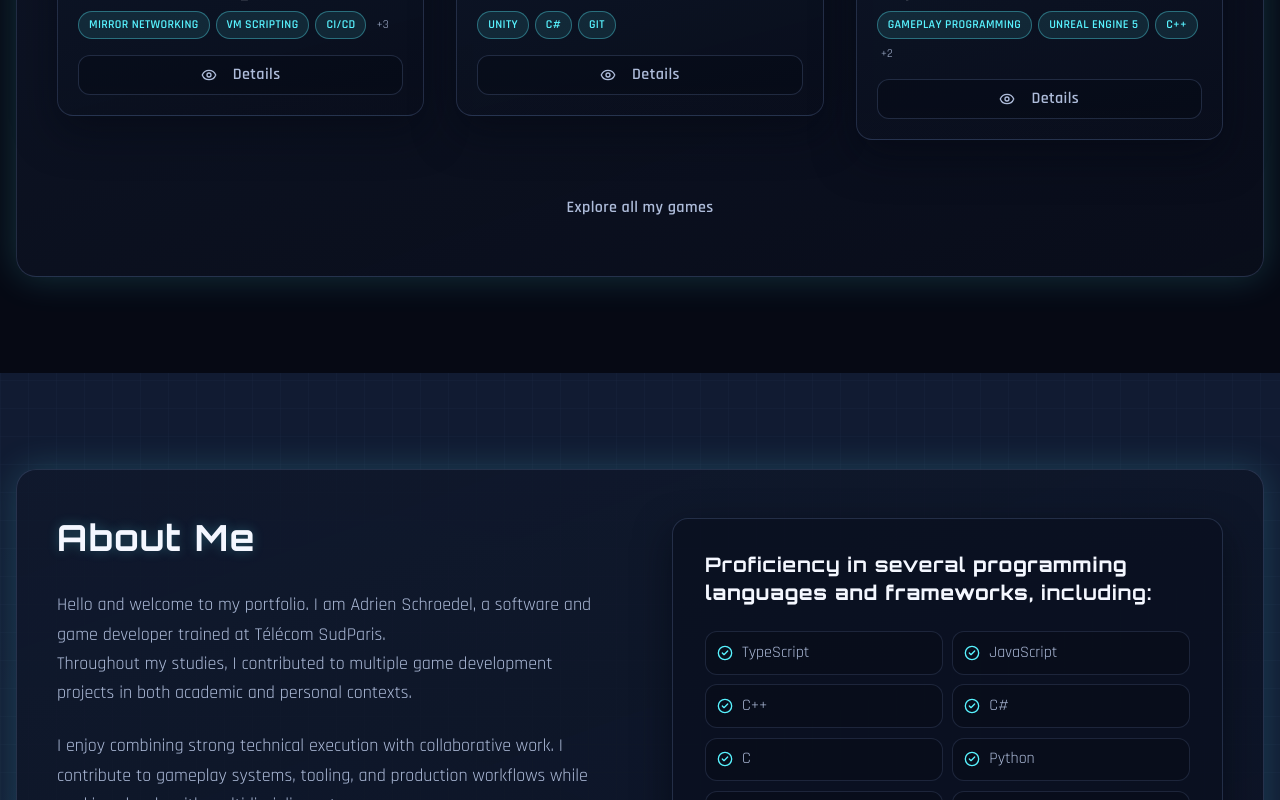
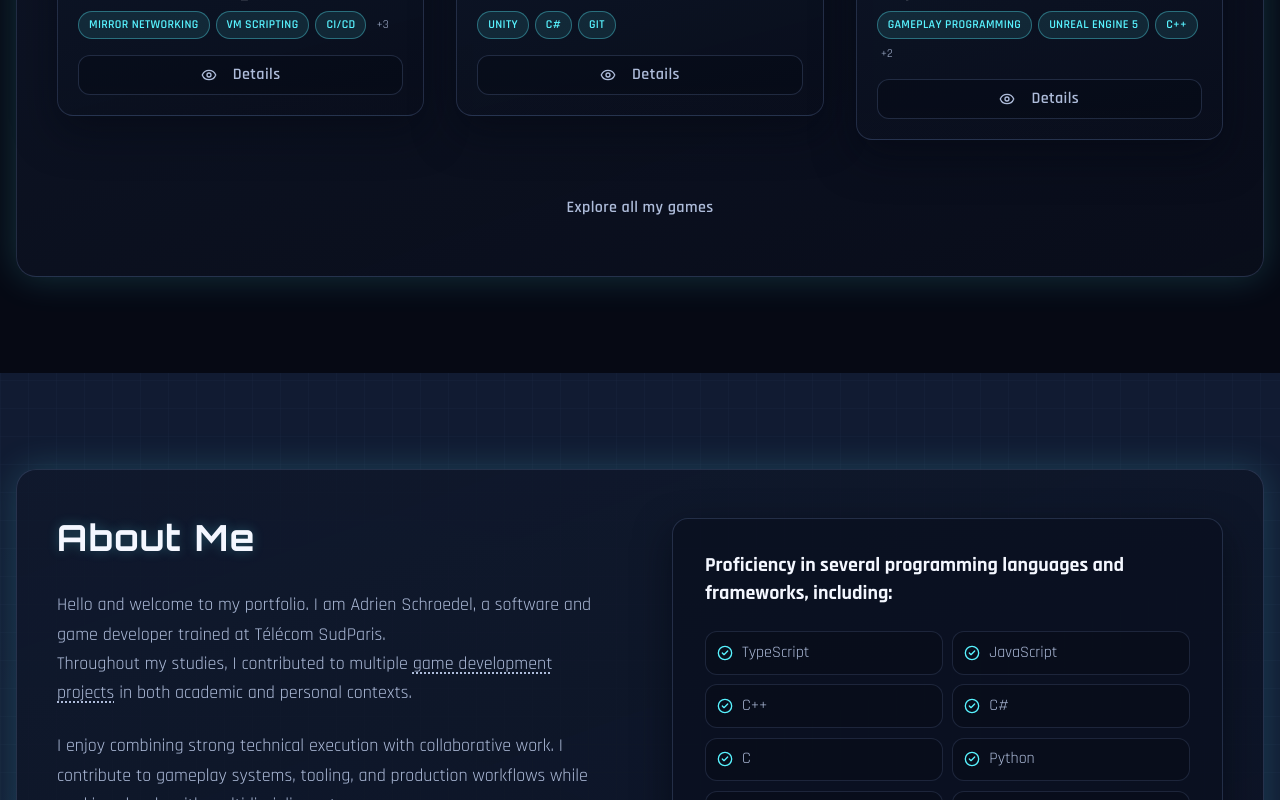
Before and after one commit to AdriKat2022/kat-portfolio, a React (Vite) app: page / in a window 1280 px wide. Shown: the part 2000-2800 px from the top of the page. Built offline with nearby package versions, Linux system fonts and the light colour scheme.

Commit message:
made safeRichText to safely parse allowed tags (will be soon removed because not a good practice)

```diff
--- a/src/components/layout/About.tsx
+++ b/src/components/layout/About.tsx
@@ -3,7 +3,8 @@ import { Download, CheckCircle2 } from 'lucide-react';
 import { Button } from '@components/ui/Button';
 import cvFile from '@/assets/docs/CV_GAME_FIELD.pdf';
 import { aboutSkills } from '@/data/skills';
-import { enforceExternalLinks, openExternalLink } from '@/lib/utils';
+import { openExternalLink } from '@/lib/utils';
+import { SafeRichText } from '@components/ui/SafeRichText';
 
 export function About() {
   const { t } = useTranslation();
@@ -21,11 +22,9 @@ export function About() {
             <h2 className="text-theme-strong mb-8 text-3xl font-bold text-glow md:text-4xl">
               {t('sections.titles.about')}
             </h2>
-            <div className="text-theme space-y-6 text-lg leading-relaxed">
-              <p dangerouslySetInnerHTML={{ __html: enforceExternalLinks(t('sections.about.p1')) }} />
-              <p dangerouslySetInnerHTML={{ __html: enforceExternalLinks(t('sections.about.p2')) }} />
-              <p dangerouslySetInnerHTML={{ __html: enforceExternalLinks(t('sections.about.p3')) }} />
-            </div>
+            <SafeRichText html={t('sections.about.p1')} className="text-theme text-lg leading-relaxed" />
+            <SafeRichText html={t('sections.about.p2')} className="mt-6 text-theme text-lg leading-relaxed" />
+            <SafeRichText html={t('sections.about.p3')} className="mt-6 text-theme text-lg leading-relaxed" />
 
             <div className="mt-10">
               <Button size="lg" onClick={() => openExternalLink(cvFile)}>
@@ -38,9 +37,9 @@ export function About() {
           {/* Right Column: Skills & Tools */}
           <div className="grid grid-cols-1 md:grid-cols-2 lg:grid-cols-1 gap-8">
             <div className="surface-card p-8">
-              <h3
+              <SafeRichText
+                html={t('sections.profile.column-1-head')}
                 className="text-theme-strong mb-6 text-xl font-bold"
-                dangerouslySetInnerHTML={{ __html: enforceExternalLinks(t('sections.profile.column-1-head')) }}
               />
               <ul className="skill-grid">
                 {skills.map((skill) => (
@@ -53,9 +52,9 @@ export function About() {
             </div>
 
             <div className="surface-card p-8">
-              <h3
+              <SafeRichText
+                html={t('sections.profile.column-2-head')}
                 className="text-theme-strong mb-6 text-xl font-bold"
-                dangerouslySetInnerHTML={{ __html: enforceExternalLinks(t('sections.profile.column-2-head')) }}
               />
               <ul className="skill-grid">
                 {tools.map((tool) => (
--- a/src/components/layout/Contact.tsx
+++ b/src/components/layout/Contact.tsx
@@ -2,7 +2,8 @@ import { useTranslation } from 'react-i18next';
 import { ArrowUp, Atom } from 'lucide-react';
 import { Button } from '@/components/ui/Button';
 import { contactMethods, socials, type ContactMethod, type SocialLink } from '@/data/contact';
-import { enforceExternalLinks, openExternalLink } from '@/lib/utils';
+import { openExternalLink } from '@/lib/utils';
+import { SafeRichText } from '@components/ui/SafeRichText';
 
 function ContactMethodCard({ method }: { method: ContactMethod }) {
   const { t } = useTranslation();
@@ -71,8 +72,9 @@ export function Contact() {
             {t('sections.titles.contact')}
           </h2>
 
-          <p className="text-theme mb-12 max-w-4xl text-xl leading-relaxed"
-             dangerouslySetInnerHTML={{ __html: enforceExternalLinks(t('sections.contact.subtitle')) }}
+          <SafeRichText
+            html={t('sections.contact.subtitle')}
+            className="text-theme mb-12 max-w-4xl text-xl leading-relaxed"
           />
 
           {/* Contact Cards */}
--- a/src/components/ui/LanguageSwitcher.tsx
+++ b/src/components/ui/LanguageSwitcher.tsx
@@ -18,7 +18,7 @@ export function LanguageSwitcher() {
       className="flex items-center gap-2 rounded-full border border-[var(--border)] px-3 hover:border-[var(--accent-border)]"
     >
       <Languages className="h-4 w-4" />
-      <span className="uppercase">{i18n.language}</span>
+      <span className="uppercase">{i18n.language === 'en' ? 'fr' : 'en'}</span>
     </Button>
   );
 }
--- a/src/components/ui/Modal.tsx
+++ b/src/components/ui/Modal.tsx
@@ -6,8 +6,9 @@ import { Button } from '@components/ui/Button';
 import { TechBadge } from '@components/ui/TechBadge';
 import { Skeleton } from '@components/ui/Skeleton';
 import { useLazyImage } from '@/hooks/useLazyImage';
-import { enforceExternalLinks, openExternalLink } from '@/lib/utils';
+import { openExternalLink } from '@/lib/utils';
 import { getLocalizedValue, getOptionalLocalizedValue } from '@/lib/i18n-utils';
+import { SafeRichText } from '@components/ui/SafeRichText';
 
 interface ModalProps {
   isOpen: boolean;
@@ -116,10 +117,7 @@ export function Modal({ isOpen, onClose, project }: ModalProps) {
 
                 {/* Description */}
                 <div className="lg:col-span-2">
-                  <div
-                    className="prose-theme prose max-w-none"
-                    dangerouslySetInnerHTML={{ __html: enforceExternalLinks(description) }}
-                  />
+                  <SafeRichText html={description} className="prose-theme prose max-w-none" />
                 </div>
               </div>
             </div>
--- /dev/null
+++ b/src/components/ui/SafeRichText.tsx
@@ -0,0 +1,77 @@
+import { Fragment, type ReactNode } from 'react';
+
+interface SafeRichTextProps {
+  html: string;
+  className?: string;
+}
+
+const ALLOWED_LINK_SCHEMAS = /^(https?:\/\/|mailto:|tel:|\/|#)/i;
+
+function toSafeHref(href: string | null): string | null {
+  if (!href) return null;
+  return ALLOWED_LINK_SCHEMAS.test(href) ? href : null;
+}
+
+function renderNode(node: ChildNode, key: string): ReactNode {
+  if (node.nodeType === Node.TEXT_NODE) {
+    return <Fragment key={key}>{node.textContent}</Fragment>;
+  }
+
+  if (node.nodeType !== Node.ELEMENT_NODE) {
+    return null;
+  }
+
+  const element = node as HTMLElement;
+  const tagName = element.tagName.toLowerCase();
+  const children = Array.from(element.childNodes).map((child, idx) =>
+    renderNode(child, `${key}-${idx}`)
+  );
+
+  if (tagName === 'br') {
+    return <br key={key} />;
+  }
+
+  if (tagName === 'a') {
+    const safeHref = toSafeHref(element.getAttribute('href'));
+
+    if (!safeHref) {
+      return <Fragment key={key}>{children}</Fragment>;
+    }
+
+    return (
+      <a key={key} href={safeHref} target="_blank" rel="noopener noreferrer" className="underline decoration-dotted underline-offset-4">
+        {children}
+      </a>
+    );
+  }
+
+  if (tagName === 'strong') {
+    return <strong key={key}>{children}</strong>;
+  }
+
+  if (tagName === 'em') {
+    return <em key={key}>{children}</em>;
+  }
+
+  if (tagName === 'span') {
+    const className = element.classList.contains('text-accent') ? 'text-accent' : undefined;
+    return (
+      <span key={key} className={className}>
+        {children}
+      </span>
+    );
+  }
+
+  if (tagName === 'p') {
+    return <p key={key}>{children}</p>;
+  }
+
+  return <Fragment key={key}>{children}</Fragment>;
+}
+
+export function SafeRichText({ html, className }: SafeRichTextProps) {
+  const doc = new DOMParser().parseFromString(html, 'text/html');
+  const nodes = Array.from(doc.body.childNodes);
+
+  return <div className={className}>{nodes.map((node, idx) => renderNode(node, `safe-${idx}`))}</div>;
+}
```
